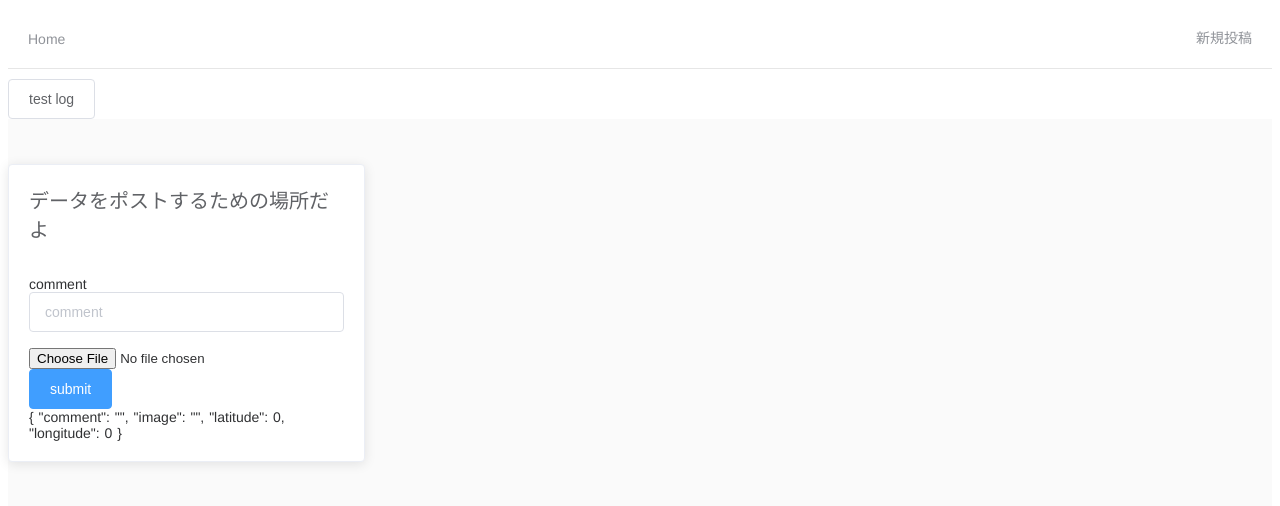
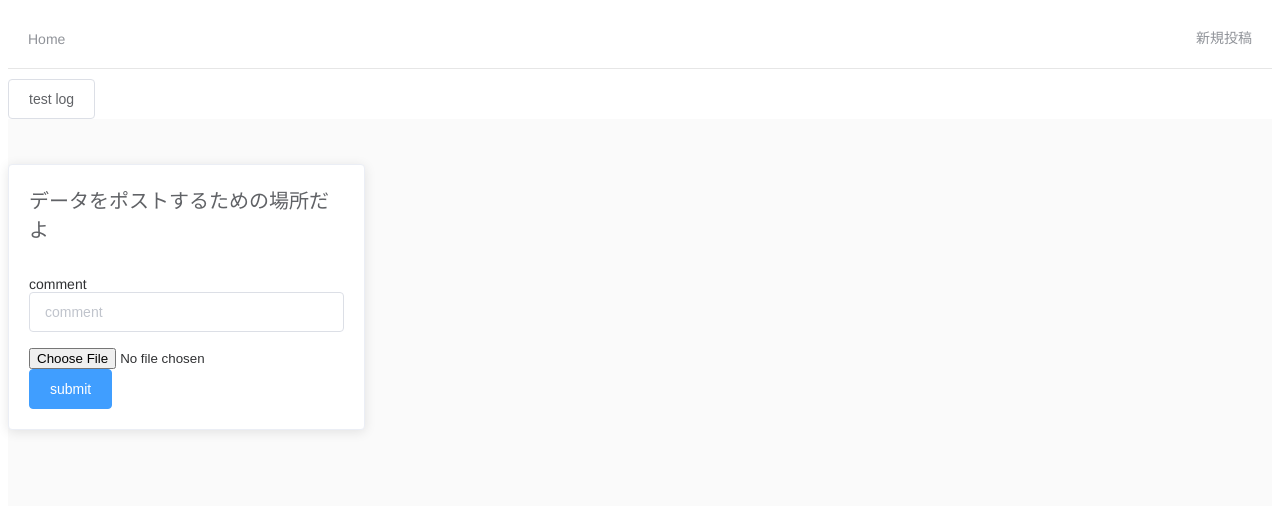
Before and after one commit to ryu1-1uyr/firenuxt, a Nuxt app: page /posts/new in a window 1280 px wide. Shown: the top 506 px of the page. Built offline with nearby package versions, Linux system fonts and the light colour scheme; no server answers; the database is empty.

Commit message:
送信フォームでの送信データのjsonを非表示に

```diff
--- a/components/Postdata.vue
+++ b/components/Postdata.vue
@@ -18,9 +18,6 @@
           </div>
           <div class="u">
             <el-button type="primary" @click="submitData" >submit</el-button>
-          </div>
-          <div>
-            {{formdata,uploadedImage}}
           </div>
         </form>
       </el-card>
```
